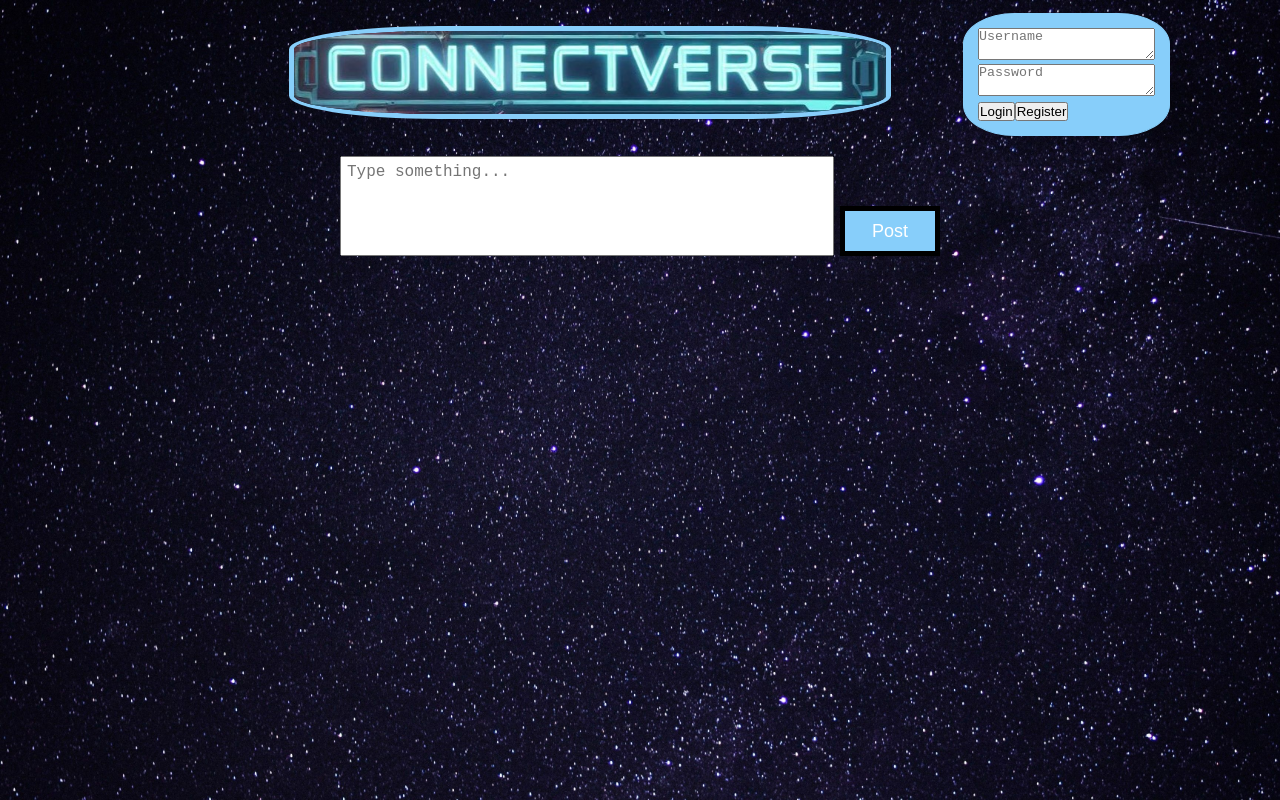
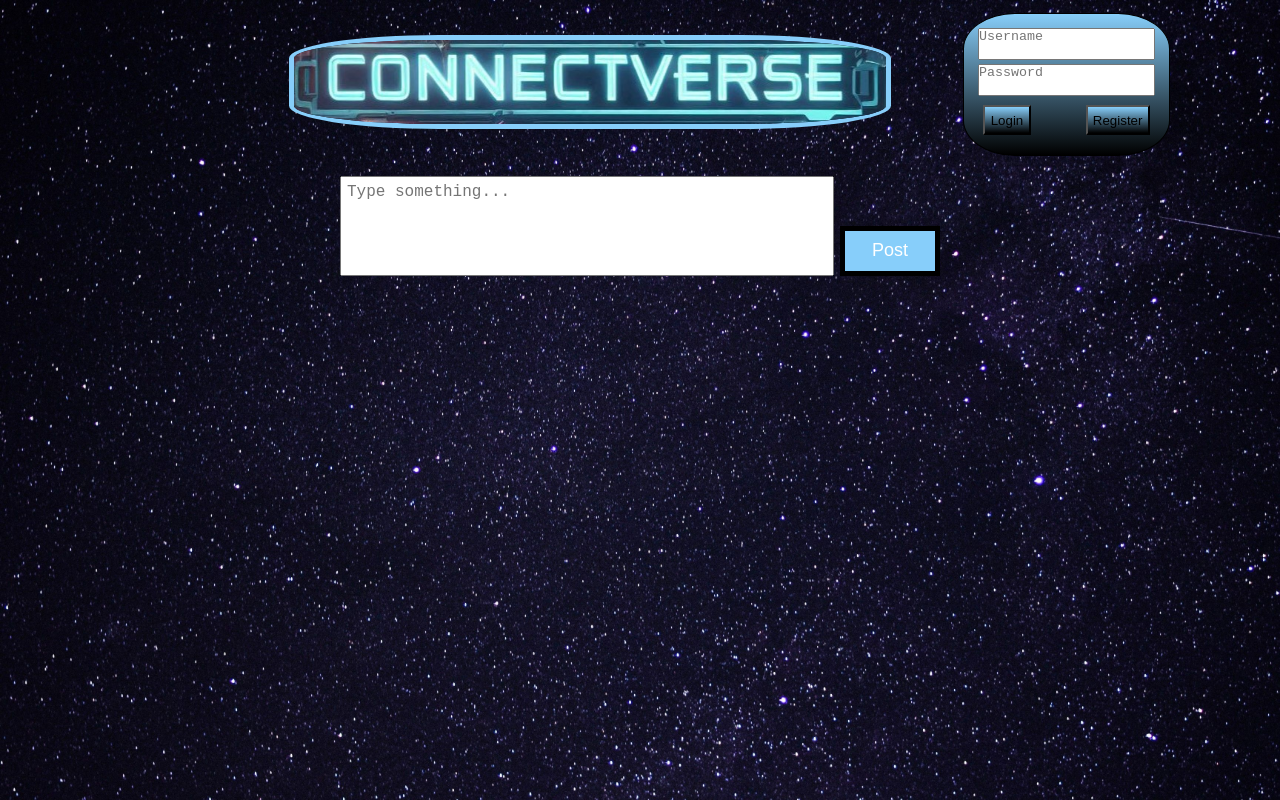
Before and after one commit to SindelyRichard/ConnectVerse, a Next.js app: page / in a window 1280 px wide. Built offline with nearby package versions, Linux system fonts and the light colour scheme.

Commit message:
Login component design finished

```diff
--- a/src/app/pages/login-component/login-component.js
+++ b/src/app/pages/login-component/login-component.js
@@ -5,22 +5,22 @@ export default function Login(){
     return(
         <div className={styles.login_container}>
             <form>
-                <textarea
+                <textarea className={styles.login_form}
                 maxLength={20}
                 placeholder='Username'
 
                 />
             </form>
             <form>
-                <textarea
+                <textarea className={styles.login_form}
                 maxLength={20}
                 placeholder='Password'
 
                 />
             </form>
             <div>
-            <button type="submit">Login</button>
-            <button type="submit">Register</button>
+            <button className={styles.login_button} type="submit">Login</button>
+            <button className={styles.register_button} type="submit">Register</button>
             </div>
         </div>
     );
--- a/src/app/pages/login-component/login-component.module.css
+++ b/src/app/pages/login-component/login-component.module.css
@@ -1,6 +1,23 @@
 .login_container{
-    border: 1px solid lightskyblue;
+    border: 1px solid black;
     border-radius: 25%;
     padding: 8%;
-    background-color: lightskyblue;
+    background-image: linear-gradient(lightskyblue,black);
 }
+
+.login_form{
+    resize: none;
+}
+
+.login_button{
+    background-image: linear-gradient(lightskyblue,black);
+    margin: 3%;
+    padding: 3%;
+}
+
+.register_button{
+    background-image: linear-gradient(lightskyblue,black);
+    float: right;
+    padding: 3%;
+    margin: 3%;
+}
```
